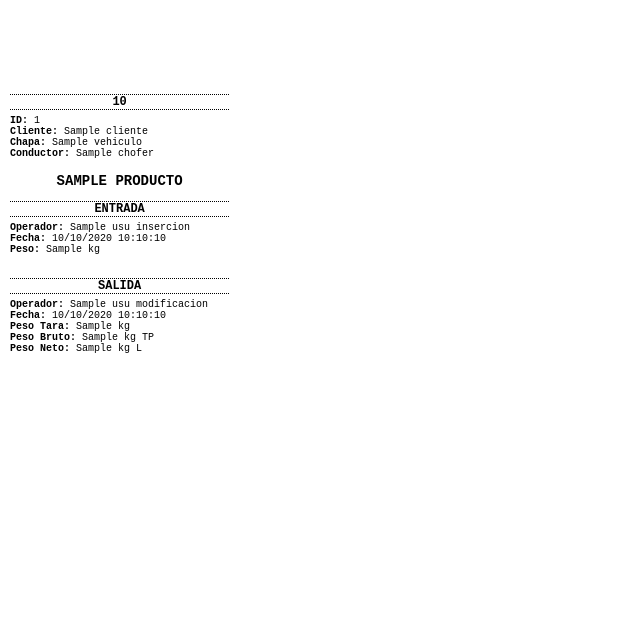
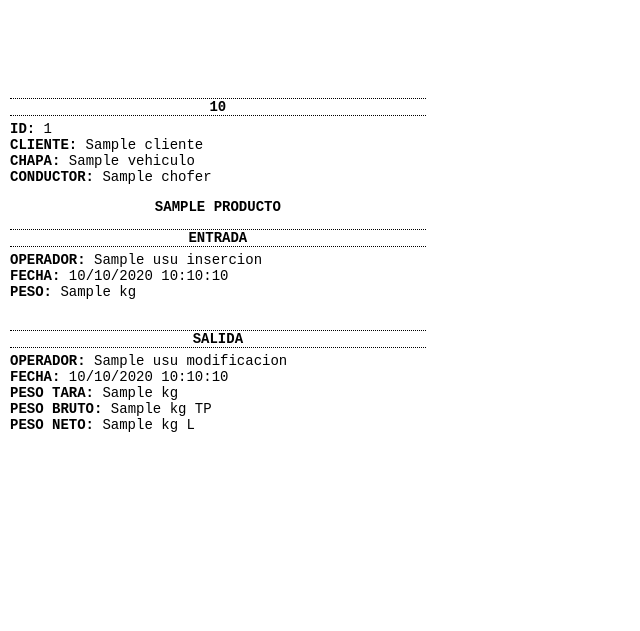
Before and after one commit to arnaldocorreaxO/bascula_tigre, a Django app: template app/core/bascula/templates/movimiento/ticket.html in a window 1280 px wide. Shown: the top 631 px of the page, without its empty margins (0-640 px from the left). Before the commit the page ends 353 px from the top, so only its background shows below. Run offline with Django 3.2, Linux system fonts and the light colour scheme; the template is opened without the code that fills it: most values are stand-ins (such as "Sample title", 1, 10 or a date in 2020); parts of the project's set-up code (start-up, migrations or seed data) failed here and were passed over.

Commit message:
Change Bascula

```diff
--- a/app/core/bascula/templates/movimiento/ticket.html
+++ b/app/core/bascula/templates/movimiento/ticket.html
@@ -18,17 +18,17 @@
             font-family: "Courier New", Courier, "Lucida Sans Typewriter", "Lucida Typewriter", monospace;
             padding: 0;
             margin: 0;
-            font-size: 10px;
+            font-size: 14px;
             color: black !important;
         }
 
         p {
-            font-size: 12px;
+            font-size: 14px;
         }
 
         .content {
-            width: 58mm;
-            height: {{ height }}mm;
+            width: 110mm;
+            height: 297mm;
             padding: 10px;
         }
 
@@ -38,7 +38,7 @@
         }
 
         .client {
-            font-size: 10px;
+            font-size: 14px;
             margin-top: 0;
             padding-top: 0;
             margin-bottom: 5px;
@@ -67,7 +67,7 @@
         }
 
         .ticket {
-            font-size: 12px;
+            font-size: 14px;
             font-weight: bold;
             text-transform: uppercase;
             text-align: center;
@@ -81,7 +81,7 @@
             /* margin-bottom: 5px; */
         }
         .linea {
-            font-size: 12px;
+            font-size: 14px;
             font-weight: bold;
             text-transform: uppercase;
             text-align: center;
@@ -124,20 +124,20 @@
     <p class="client">
         <!-- <p class="linea border-dotted">ORIGEN</p>        -->
         <b>ID:</b> {{ movimiento.id}}<br>
-        <b>Cliente:</b> {{ movimiento.cliente.get_full_name }}<br>
-        <b>Chapa:</b> {{ movimiento.vehiculo.get_full_name }}<br>
-        <b>Conductor:</b> {{ movimiento.chofer.get_full_name }}<br>
+        <b>CLIENTE:</b> {{ movimiento.cliente.get_full_name }}<br>
+        <b>CHAPA:</b> {{ movimiento.vehiculo.get_full_name }}<br>
+        <b>CONDUCTOR:</b> {{ movimiento.chofer.get_full_name }}<br>
         <p class="producto" > {{ movimiento.producto.denominacion }}</p>
         <p class="linea border-dotted">ENTRADA</p>
-        <b>Operador:</b> {{ movimiento.usu_insercion.get_full_name }}<br>
-        <b>Fecha:</b> {{ movimiento.fec_insercion|date:"d/m/Y H:i:s" }}<br>
-        <b>Peso:</b> {{ movimiento.peso_entrada }} kg<br><br>
+        <b>OPERADOR:</b> {{ movimiento.usu_insercion.get_full_name }}<br>
+        <b>FECHA:</b> {{ movimiento.fec_insercion|date:"d/m/Y H:i:s" }}<br>
+        <b>PESO:</b> {{ movimiento.peso_entrada }} kg<br><br>
         <p class="linea border-dotted">SALIDA</p>
-        <b>Operador:</b> {{ movimiento.usu_modificacion.get_full_name }}<br>
-        <b>Fecha:</b> {{ movimiento.fec_modificacion|date:"d/m/Y H:i:s" }}<br>
-        <b>Peso Tara:</b> {{ movimiento.peso_tara}} kg<br>
-        <b>Peso Bruto:</b> {{ movimiento.peso_bruto}} kg TP<br>
-        <b>Peso Neto:</b> {{ movimiento.peso_neto}} kg L<br>
+        <b>OPERADOR:</b> {{ movimiento.usu_modificacion.get_full_name }}<br>
+        <b>FECHA:</b> {{ movimiento.fec_modificacion|date:"d/m/Y H:i:s" }}<br>
+        <b>PESO TARA:</b> {{ movimiento.peso_tara}} kg<br>
+        <b>PESO BRUTO:</b> {{ movimiento.peso_bruto}} kg TP<br>
+        <b>PESO NETO:</b> {{ movimiento.peso_neto}} kg L<br>
 
     </p>
 
```
